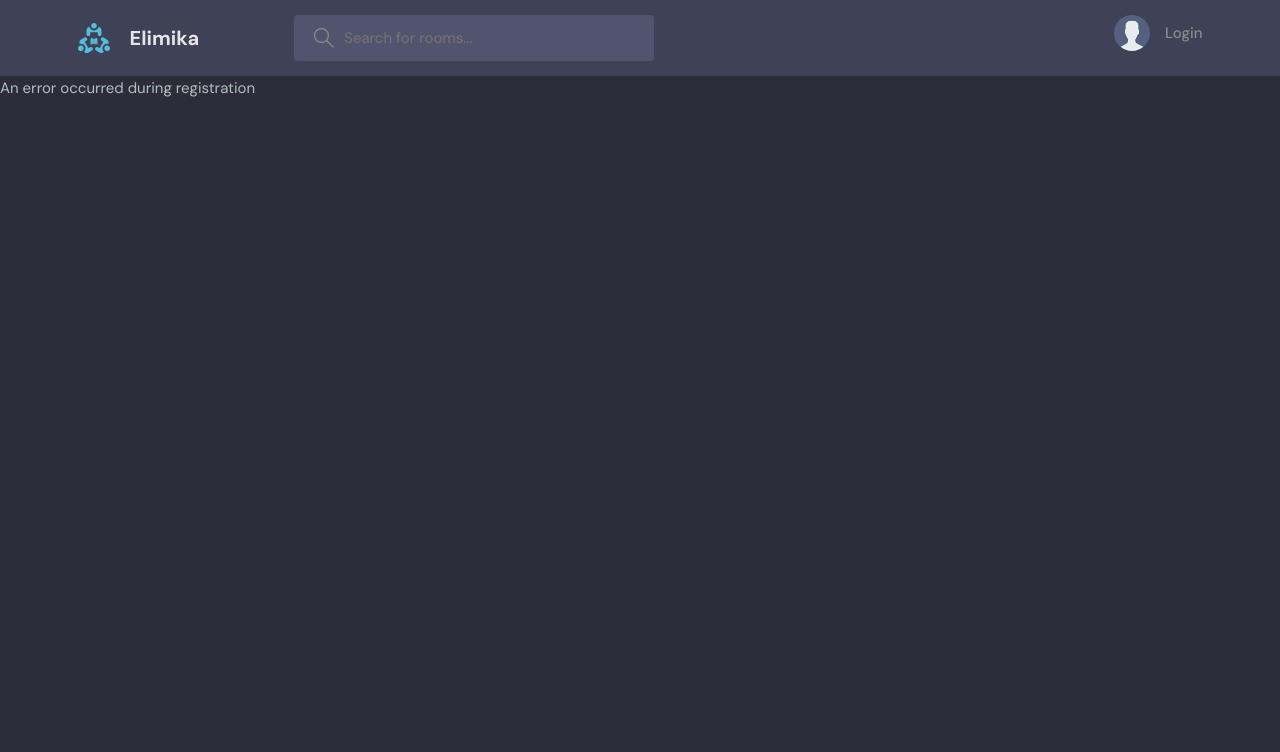
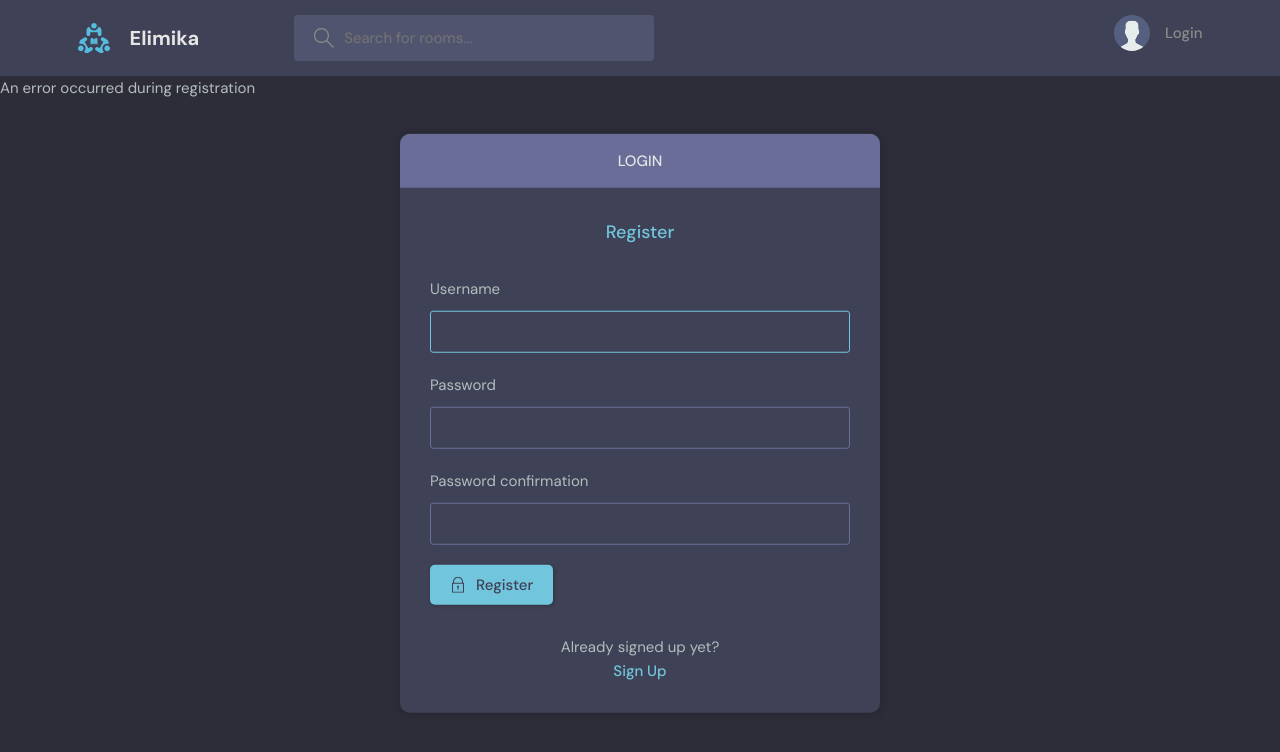
Before and after one commit to vincenttommi/try-django, a Django app: page /register/ in a window 1280 px wide. Shown: the top 752 px of the page. Run offline with Django 4.2, Linux system fonts and the light colour scheme.

Commit message:
finished login and signup page

```diff
--- a/elimu_site/wera/templates/wera/login_register.html
+++ b/elimu_site/wera/templates/wera/login_register.html
@@ -13,7 +13,8 @@
           <div class="layout__body">
             <h2 class="auth__tagline">Find your study partner</h2>
 
-            <form class="form" action="#">
+            <form class="form" action=""  method="POST">
+               {% csrf_token %}
               <div class="form__group form__group">
                 <label for="room_name">Username</label>
                 <input id="username" name="username" type="text" placeholder="e.g. dennis_ivy" />
@@ -51,14 +52,62 @@
 
             <div class="auth__action">
               <p>Haven't signed up yet?</p>
-              <a href="signup.html" class="btn btn--link">Sign Up</a>
+              <a href=" {% url 'login' %}" class="btn btn--link">Sign Up</a>
+            </div>
+          </div>
+        </div>
+      </div>
+      {% else %}
+
+      <div class="container">
+        <div class="layout__box">
+          <div class="layout__boxHeader">
+            <div class="layout__boxTitle">
+              <h3>Login</h3>
+            </div>
+          </div>
+          <div class="layout__body">
+            <h2 class="auth__tagline">Register</h2>
+
+            <form class="form" action=""  method="POST">
+              {%  csrf_token  %}
+              {%   for  field in form %}
+              <div class="form__group form__group">
+                <label for="room_name">{{field.label}}</label>
+                {{field}}
+              </div>
+               {% endfor %}
+
+
+              <button class="btn btn--main" type="submit">
+                <svg
+                  version="1.1"
+                  xmlns="http://www.w3.org/2000/svg"
+                  width="32"
+                  height="32"
+                  viewBox="0 0 32 32"
+                >
+                  <title>lock</title>
+                  <path
+                    d="M27 12h-1v-2c0-5.514-4.486-10-10-10s-10 4.486-10 10v2h-1c-0.553 0-1 0.447-1 1v18c0 0.553 0.447 1 1 1h22c0.553 0 1-0.447 1-1v-18c0-0.553-0.447-1-1-1zM8 10c0-4.411 3.589-8 8-8s8 3.589 8 8v2h-16v-2zM26 30h-20v-16h20v16z"
+                  ></path>
+                  <path
+                    d="M15 21.694v4.306h2v-4.306c0.587-0.348 1-0.961 1-1.694 0-1.105-0.895-2-2-2s-2 0.895-2 2c0 0.732 0.413 1.345 1 1.694z"
+                  ></path>
+                </svg>
+
+                Register
+              </button>
+            </form>
+
+            <div class="auth__action">
+              <p>Already signed up yet?</p>
+              <a href=" {% url 'login' %}" class="btn btn--link">Sign Up</a>
             </div>
           </div>
         </div>
       </div>
 
-
-      {% else %}
       {%  endif %}
     </main>
   {%  endblock content %}
--- a/elimu_site/wera/templates/wera/login_register_old.html
+++ b/elimu_site/wera/templates/wera/login_register_old.html
@@ -25,7 +25,7 @@
 {% else %}
 
 <div>
-<form  method="POST"   action="">
+<form  method="POST"   action="" >
     {% csrf_token %}
     {{form.as_p}}
     {% comment %} wraps the paragraph page that makes the styling better {% endcomment %}
```
